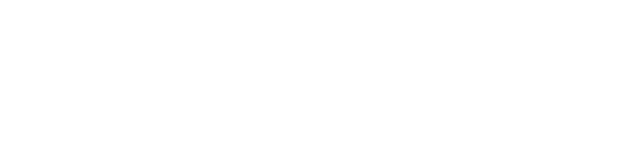
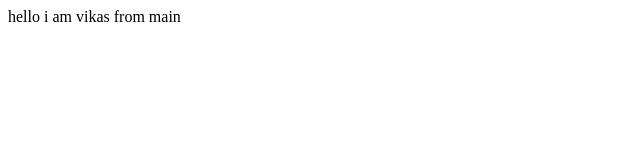
Before and after one commit to vikas-gadagin/merging, a plain HTML site: page index.html in a window 1280 px wide. Shown: the whole page, without its empty margins (0-640 px from the left). Drawn offline with Linux system fonts and the light colour scheme.

Commit message:
commit from main

```diff
--- a/index.html
+++ b/index.html
@@ -6,6 +6,6 @@
     <title>This is related mergimg</title>
 </head>
 <body>
-
+    hello i am vikas from main
 </body>
 </html>
```
